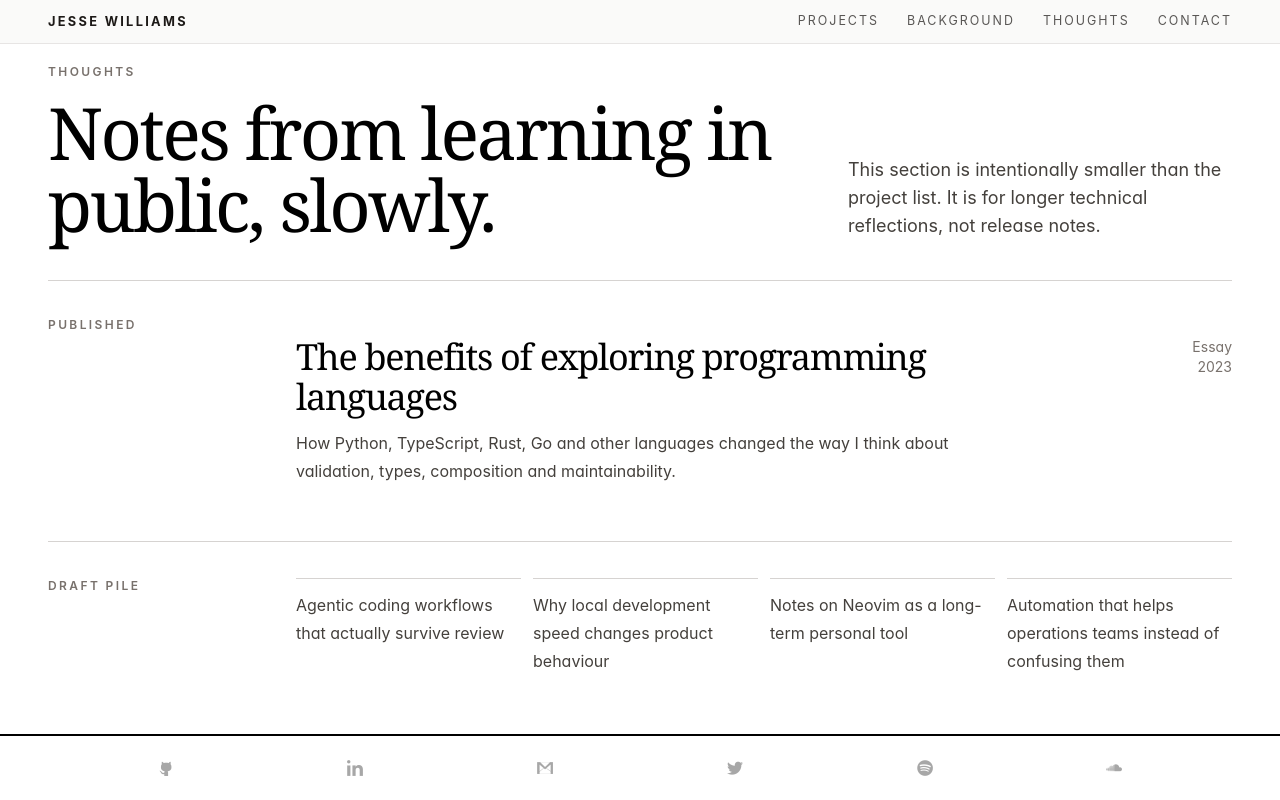
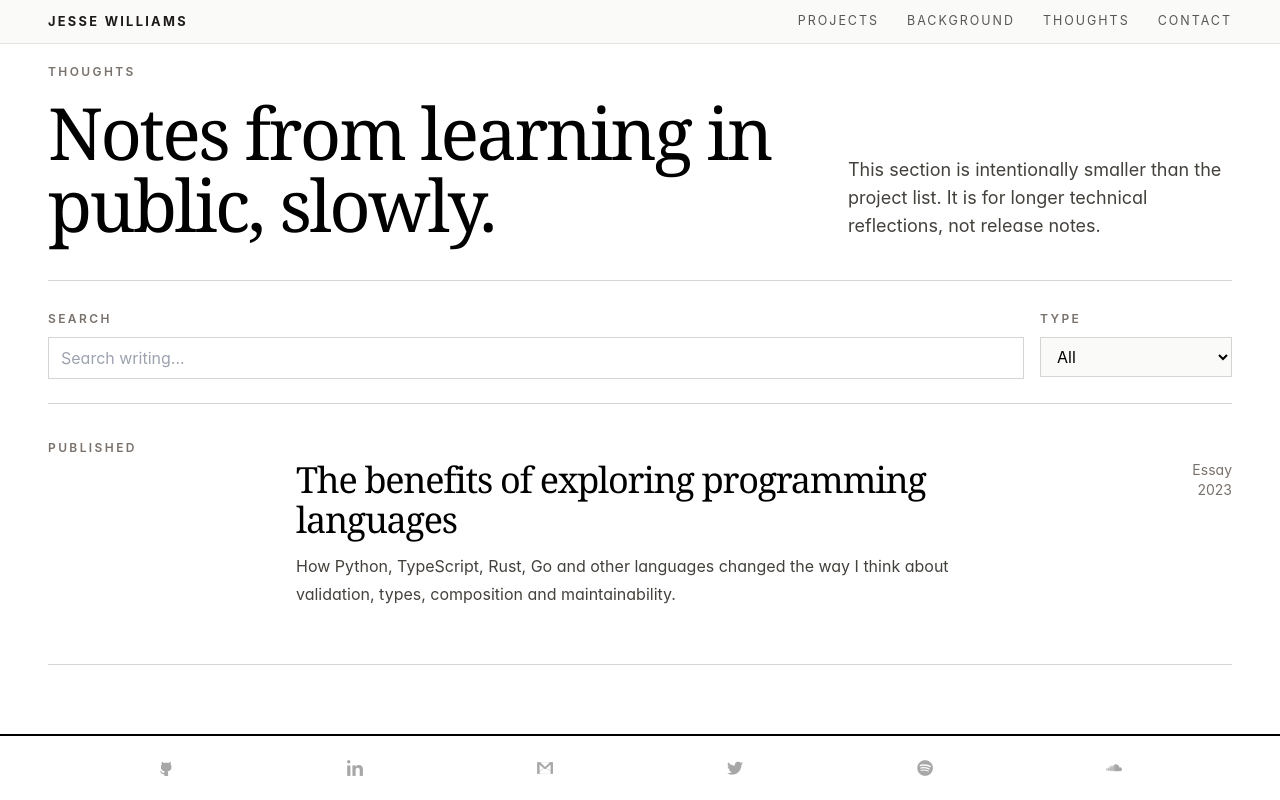
Before and after one commit to jesses-code-adventures/portfolio, a SvelteKit app: page /thoughts in a window 1280 px wide. Built offline with nearby package versions, Linux system fonts and the light colour scheme.

Commit message:
search on posts

```diff
--- a/src/routes/thoughts/+page.svelte
+++ b/src/routes/thoughts/+page.svelte
@@ -1,4 +1,7 @@
 <script>
+	let search = '';
+	let selectedStatus = 'All';
+
 	const posts = [
 		{
 			title: 'The benefits of exploring programming languages',
@@ -10,12 +13,17 @@
 		}
 	];
 
-	const upcoming = [
-		'Agentic coding workflows that actually survive review',
-		'Why local development speed changes product behaviour',
-		'Notes on Neovim as a long-term personal tool',
-		'Automation that helps operations teams instead of confusing them'
-	];
+	$: statuses = ['All', ...new Set(posts.map((post) => post.status))];
+	$: normalizedSearch = search.trim().toLowerCase();
+	$: filteredPosts = posts.filter((post) => {
+		const matchesStatus = selectedStatus === 'All' || post.status === selectedStatus;
+		const matchesSearch = [post.title, post.description, post.date, post.status]
+			.join(' ')
+			.toLowerCase()
+			.includes(normalizedSearch);
+
+		return matchesStatus && matchesSearch;
+	});
 </script>
 
 <svelte:head>
@@ -40,11 +48,40 @@
 	</section>
 
 	<section
+		class="grid gap-4 border-b border-stone-300 py-6 dark:border-stone-700 md:grid-cols-[1fr_auto]"
+	>
+		<label class="block">
+			<span class="section-label">Search</span>
+			<input
+				class="mt-2 w-full border border-stone-300 bg-transparent px-3 py-2 text-base outline-none transition-colors focus:border-amber-700 dark:border-stone-700 dark:focus:border-amber-300"
+				bind:value={search}
+				placeholder="Search writing..."
+			/>
+		</label>
+
+		<label class="block md:w-48">
+			<span class="section-label">Type</span>
+			<select
+				class="mt-2 w-full border border-stone-300 bg-stone-50 px-3 py-2 text-base outline-none transition-colors focus:border-amber-700 dark:border-stone-700 dark:bg-stone-950 dark:focus:border-amber-300"
+				bind:value={selectedStatus}
+			>
+				{#each statuses as status}
+					<option value={status}>{status}</option>
+				{/each}
+			</select>
+		</label>
+	</section>
+
+	<section
 		class="grid gap-6 border-b border-stone-300 py-9 dark:border-stone-700 md:grid-cols-[12rem_1fr] xl:grid-cols-[14rem_1fr]"
 	>
 		<h2 class="section-label">Published</h2>
 		<div class="divide-y divide-stone-300 dark:divide-stone-700">
-			{#each posts as post}
+			{#if filteredPosts.length === 0}
+				<p class="py-5 text-stone-600 dark:text-stone-300">No posts match that search.</p>
+			{/if}
+
+			{#each filteredPosts as post}
 				<a
 					class="block py-5 transition-colors hover:text-amber-700 dark:hover:text-amber-300"
 					href={post.href}
@@ -65,15 +102,4 @@
 			{/each}
 		</div>
 	</section>
-
-	<section class="grid gap-6 py-9 md:grid-cols-[12rem_1fr] xl:grid-cols-[14rem_1fr]">
-		<h2 class="section-label">Draft pile</h2>
-		<ul
-			class="grid gap-3 text-base leading-7 text-stone-700 dark:text-stone-200 sm:grid-cols-2 xl:grid-cols-4"
-		>
-			{#each upcoming as topic}
-				<li class="border-t border-stone-300 pt-3 dark:border-stone-700">{topic}</li>
-			{/each}
-		</ul>
-	</section>
 </main>
```
